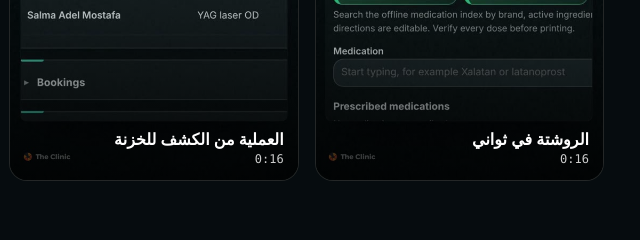
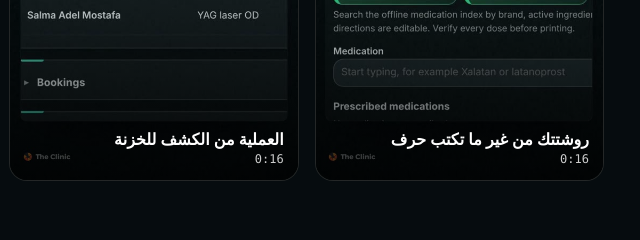
Before and after one commit to codalix-eg/website, a plain HTML site: page ar/the-clinic/index.html in a window 1280 px wide. Shown: the part 4840-5080 px from the top of the page, 640-1280 px from the left. Drawn offline with Linux system fonts and the light colour scheme; animation ran at ten frames a second; a web font is replaced by a local one.

Commit message:
Short 1 label matches the new opening line
Co-Authored-By: Claude Sonnet 5.5 <noreply@anthropic.com>
Claude-Session: https://claude.ai/code/session_018NPZVBfvVz5Wm3tFBbo5jK

```diff
--- a/ar/the-clinic/index.html
+++ b/ar/the-clinic/index.html
@@ -437,7 +437,7 @@ footer b { color: var(--text); font-family: var(--f-display); font-weight: 600;
       <div class="shorts rv">
         <h3 data-t="shTitle">Shorts</h3>
         <div class="short-row">
-          <button class="short" type="button" data-src="/media/short-prescription.mp4"><img src="/img/poster-short-1.jpg" alt="" loading="lazy"><span class="pl" aria-hidden="true"></span><b data-t="sh1">الروشتة في ثواني</b><i>0:16</i></button>
+          <button class="short" type="button" data-src="/media/short-prescription.mp4"><img src="/img/poster-short-1.jpg" alt="" loading="lazy"><span class="pl" aria-hidden="true"></span><b data-t="sh1">روشتتك من غير ما تكتب حرف</b><i>0:16</i></button>
           <button class="short" type="button" data-src="/media/short-operation.mp4"><img src="/img/poster-short-2.jpg" alt="" loading="lazy"><span class="pl" aria-hidden="true"></span><b data-t="sh2">العملية من الكشف للخزنة</b><i>0:16</i></button>
           <button class="short" type="button" data-src="/media/short-close-day.mp4"><img src="/img/poster-short-3.jpg" alt="" loading="lazy"><span class="pl" aria-hidden="true"></span><b data-t="sh3">اقفل يومك بضغطة</b><i>0:16</i></button>
         </div>
@@ -631,7 +631,7 @@ const EN = {
   fitEyebrow: 'Made to fit', fitTitle: 'Your clinic, your fit. Your clinic, your fingerprint',
   fitP: "Just as The Clinic was shaped by one doctor's hand, we shape it around your clinic: the exam order, the medications you write, how your printouts look, your prices and hours. If you need something that isn't there, we'll talk about it",
   fc1: 'Exam order', fc2: 'Medication stamps', fc3: 'Printouts with your name and logo', fc4: 'Prices and hours', fc5: 'Your reference books',
-  shTitle: 'Shorts', sh1: 'Prescription in seconds', sh2: 'From exam to cashier', sh3: 'Close your day in one click',
+  shTitle: 'Shorts', sh1: 'Your prescription, without typing a word', sh2: 'From exam to cashier', sh3: 'Close your day in one click',
   fmEyebrow: 'The film', fmTitle: 'The Clinic in one minute',
   dyEyebrow: 'One clinic day', dyTitle: 'From the first booking in the morning to the last report at night',
   b1t: 'Bookings arrive on their own', b1p: 'Your assistant books from their phone while away from the clinic, and the booking waits for reception to confirm it with one click',
```
Also changed, not shown: the-clinic/index.html (+2 -2 lines).
